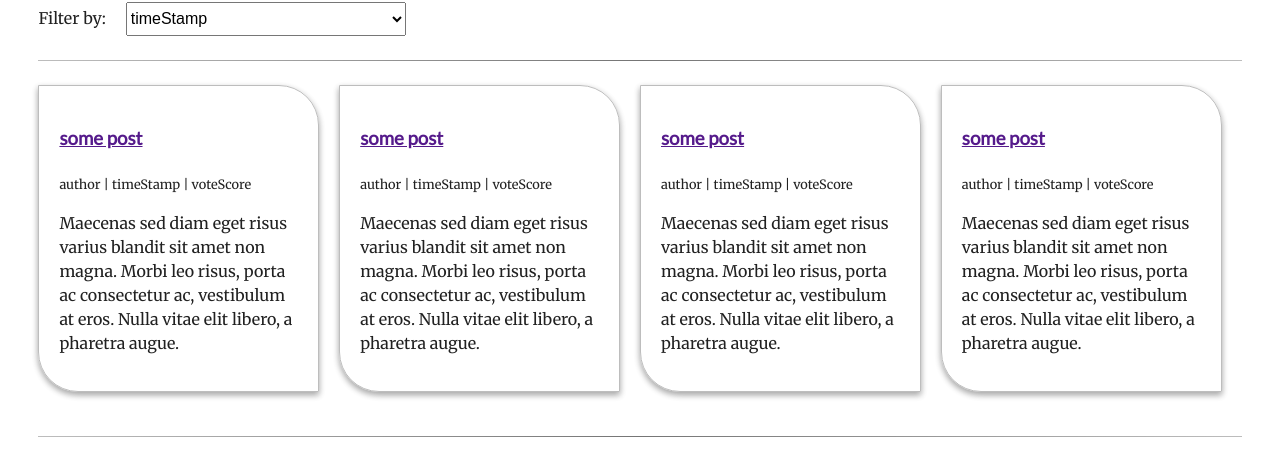
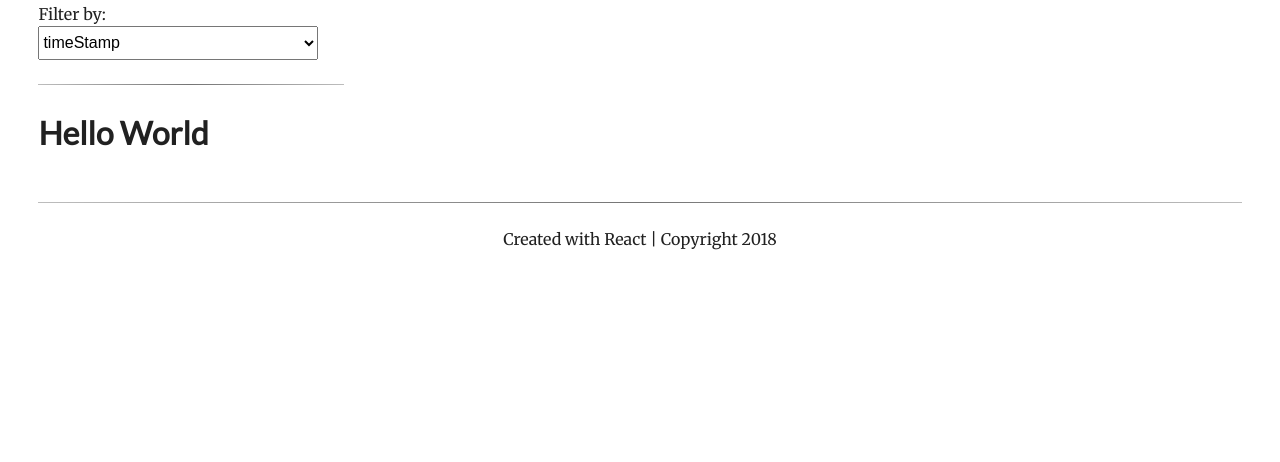
Before and after one commit to Loonz206/readable, a React app: page / in a window 1280 px wide. Shown: the part 273-735 px from the top of the page. Built offline with nearby package versions, Linux system fonts and the light colour scheme; no server answers.

Commit message:
Master - create postlist.js and post but having issues mapping each post into the postlist

```diff
--- a/src/components/Default/Default.js
+++ b/src/components/Default/Default.js
@@ -1,6 +1,6 @@
 import React from 'react';
 import { Link } from 'react-router-dom';
-import Post from '../Post/Post';
+import Postlist from '../../containers/Postlist';
 
 const Default = (props) => (
     <div className="default-container">
@@ -16,12 +16,7 @@ const Default = (props) => (
             <option value="">voteScore</option>
         </select>
         <hr/>
-        <div className="post-container">
-            <Post />
-            <Post />
-            <Post />
-            <Post />
-        </div>
+        <Postlist />
     </div>
 )
 
--- a/src/components/Post/Post.js
+++ b/src/components/Post/Post.js
@@ -2,11 +2,10 @@ import React from 'react';
 
 const Post = (props) => (
     <article>
-        <h3><a href="">some post</a></h3>
-        <small>author | timeStamp | voteScore</small>
-        <p>Maecenas sed diam eget risus varius blandit sit amet non magna.
-        Morbi leo risus, porta ac consectetur ac, vestibulum at eros.
-        Nulla vitae elit libero, a pharetra augue.</p>
+        <h3><a href="">title</a></h3>
+        <small>author | timestamp | voteScore</small>
+        <p>category</p>
+        <p>body</p>
     </article>
 )
 
--- a/src/containers/App.js
+++ b/src/containers/App.js
@@ -1,7 +1,7 @@
 import React, { Component } from 'react';
 import { BrowserRouter as Router, Switch, Route } from 'react-router-dom';
 import { connect } from 'react-redux';
-import { fetchCategories, fetchPosts } from '../actions/index';
+import { fetchCategories } from '../actions/index';
 import Navigation from '../components/Navigation/Navigation';
 import Default from '../components/Default/Default';
 import CreateEditView from '../components/CreateEditView/CreateEditView';
@@ -30,12 +30,11 @@ class App extends Component {
     body.classList.add('js');
 
     this.props.getCategories();
-    this.props.getPosts();
   }
 
   render() {
 
-    const { posts, categories } = this.props;
+    const { categories } = this.props;
 
     return (
       <Router>
@@ -50,7 +49,7 @@ class App extends Component {
               <main className="main-content" id="main">
                 <Switch>
                   {/* Default view for application with all of the Posts for each Category */}
-                  <Route exact path="/" posts={posts} component={Default}></Route>
+                  <Route exact path="/" component={Default}></Route>
                   <Route exact path="/create-post" component={CreateEditView}/>
                   <Route exact path='/:category' component={CategoryView}/>
                   <Route exact path='/:category/:post_id' component={CategoryView} />
@@ -66,14 +65,12 @@ class App extends Component {
   }
 }
 
-const mapStateToProps = ({ categories, posts }) => ({
-        categories: categories.categories,
-        posts: posts.posts
+const mapStateToProps = ({ categories }) => ({
+        categories: categories.categories
 });
 
 const mapDispatchToProps = (dispatch) => ({
-        getCategories: () => dispatch(fetchCategories()),
-        getPosts: () => dispatch(fetchPosts())
+        getCategories: () => dispatch(fetchCategories())
 });
 
 
--- a/src/containers/Postlist.js
+++ b/src/containers/Postlist.js
@@ -1,6 +1,7 @@
 import React, { Component } from 'react';
 import { connect } from 'react-redux';
 import { fetchPosts } from '../actions/index';
+//import Post from '../components/Post/Post';
 
 class Postlist extends Component {
 
@@ -9,8 +10,12 @@ class Postlist extends Component {
     }
 
     render () {
+
+        const { posts } = this.props;
+        console.log('Posts:', posts, typeof posts);
+
         return (
-            <h1>Hello This is postlist</h1>
+            <h1>Hello World</h1>
         )
     }
 }
```
